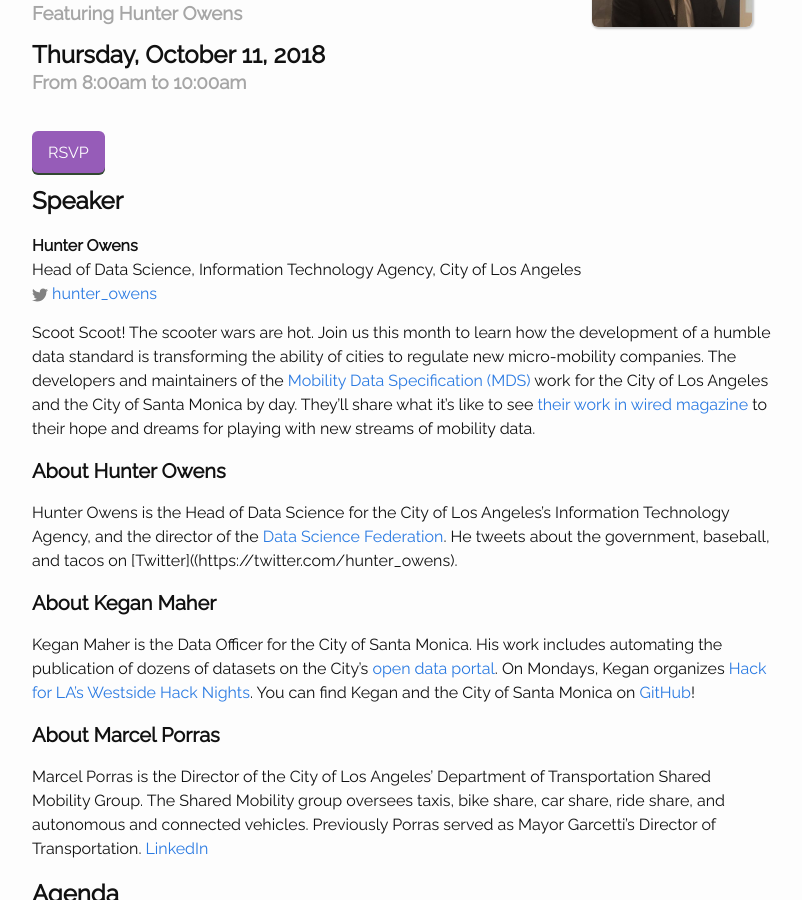
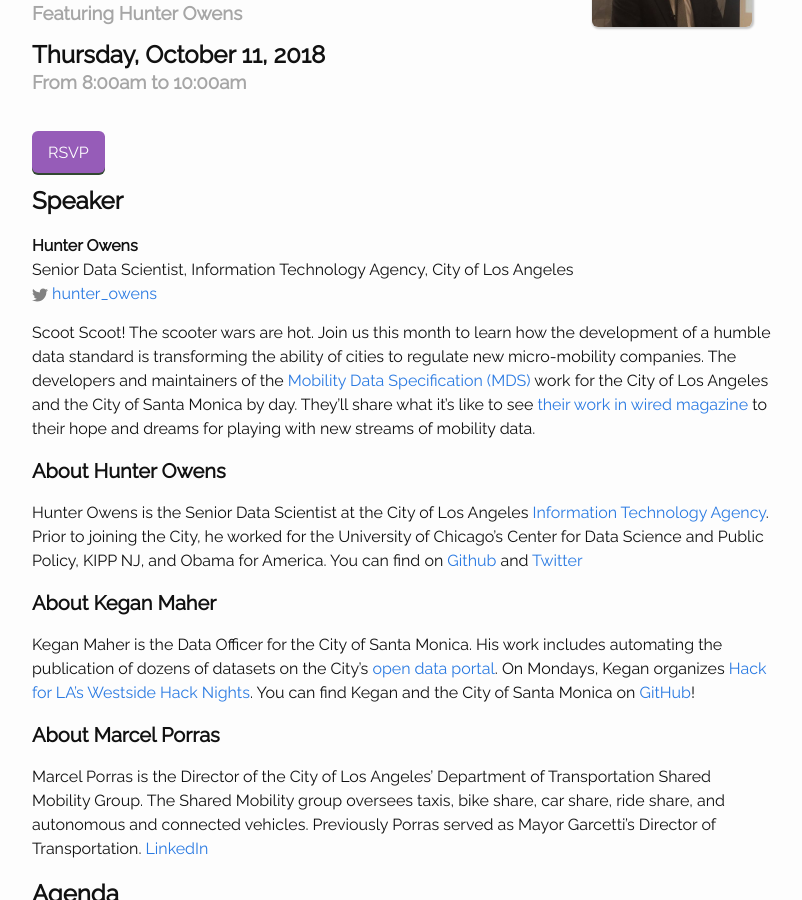
Before and after one commit to compilerla/data-donuts, a Jekyll site: the page built from _posts/2018-10-11-data-donuts-17.md, in a window 1280 px wide and 900 px high, scrolled down 456 px. Shown: the whole window, without its empty margins (238-1040 px from the left). Built offline with Jekyll 4.4.1, drawn with Linux system fonts in a browser that asks for light colours.

Commit message:
fix hunters title

```diff
--- a/_data/organisers.yml
+++ b/_data/organisers.yml
@@ -106,6 +106,6 @@
 Hunter Owens:
     name: "Hunter Owens"
     photo: "../images/hunter-owens.jpg"
-    title: "Head of Data Science, Information Technology Agency"
+    title: "Senior Data Scientist, Information Technology Agency"
     org: "City of Los Angeles"
     twitter: "hunter_owens"
--- a/_posts/2018-10-11-data-donuts-17.md
+++ b/_posts/2018-10-11-data-donuts-17.md
@@ -21,7 +21,7 @@
 
 #### About Hunter Owens
 
-Hunter Owens is the Head of Data Science for the City of Los Angeles's Information Technology Agency, and the director of the [Data Science Federation](http://dsf.lacity.org/). He tweets about the government, baseball, and tacos on [Twitter]((https://twitter.com/hunter_owens).
+Hunter Owens is the Senior Data Scientist at the City of Los Angeles [Information Technology Agency](http://ita.lacity.org/). Prior to joining the City, he worked for the University of Chicago's Center for Data Science and Public Policy, KIPP NJ, and Obama for America. You can find on [Github](http://github.com/hunterowens) and [Twitter](https://twitter.com/hunter_owens)
 
 
 #### About Kegan Maher
```
